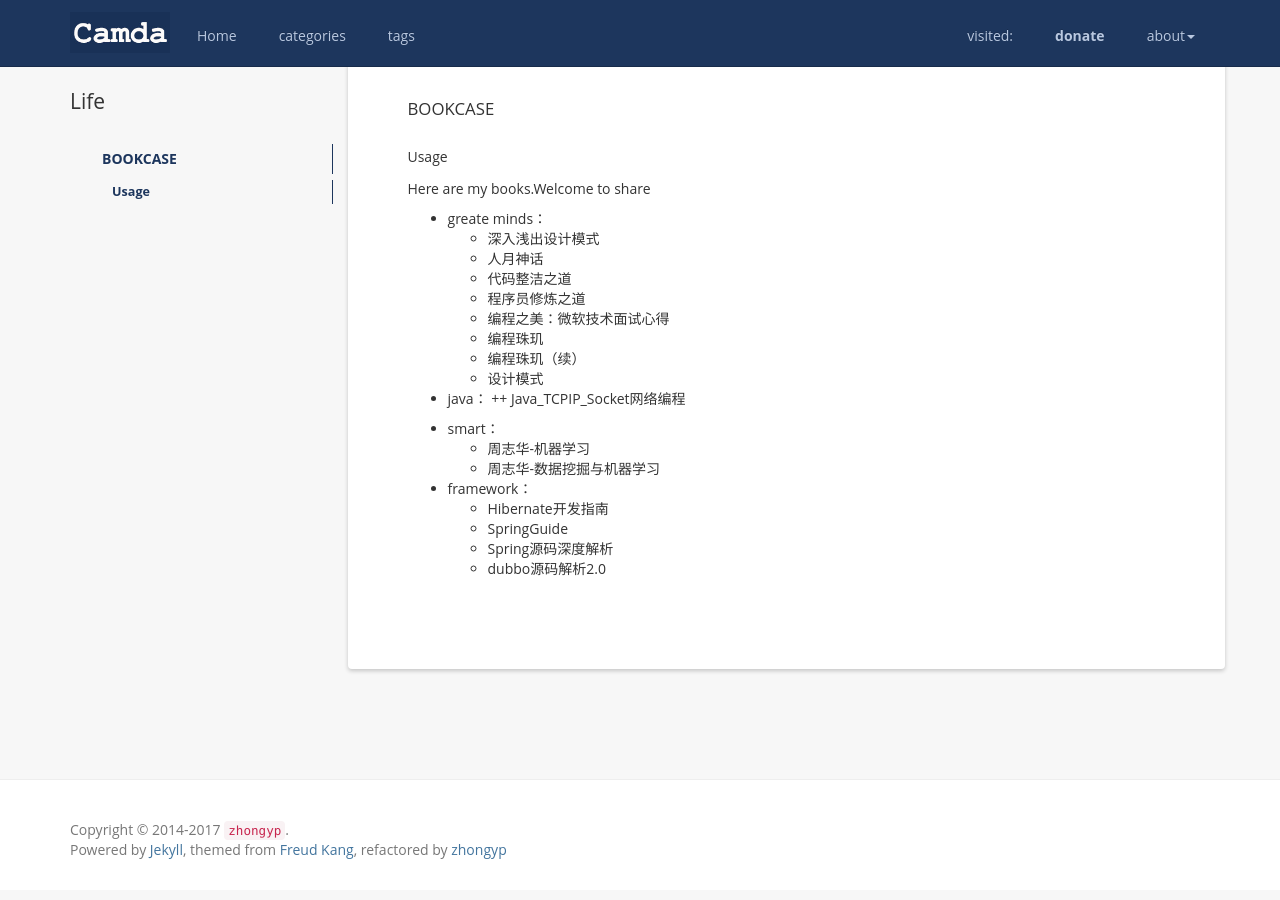
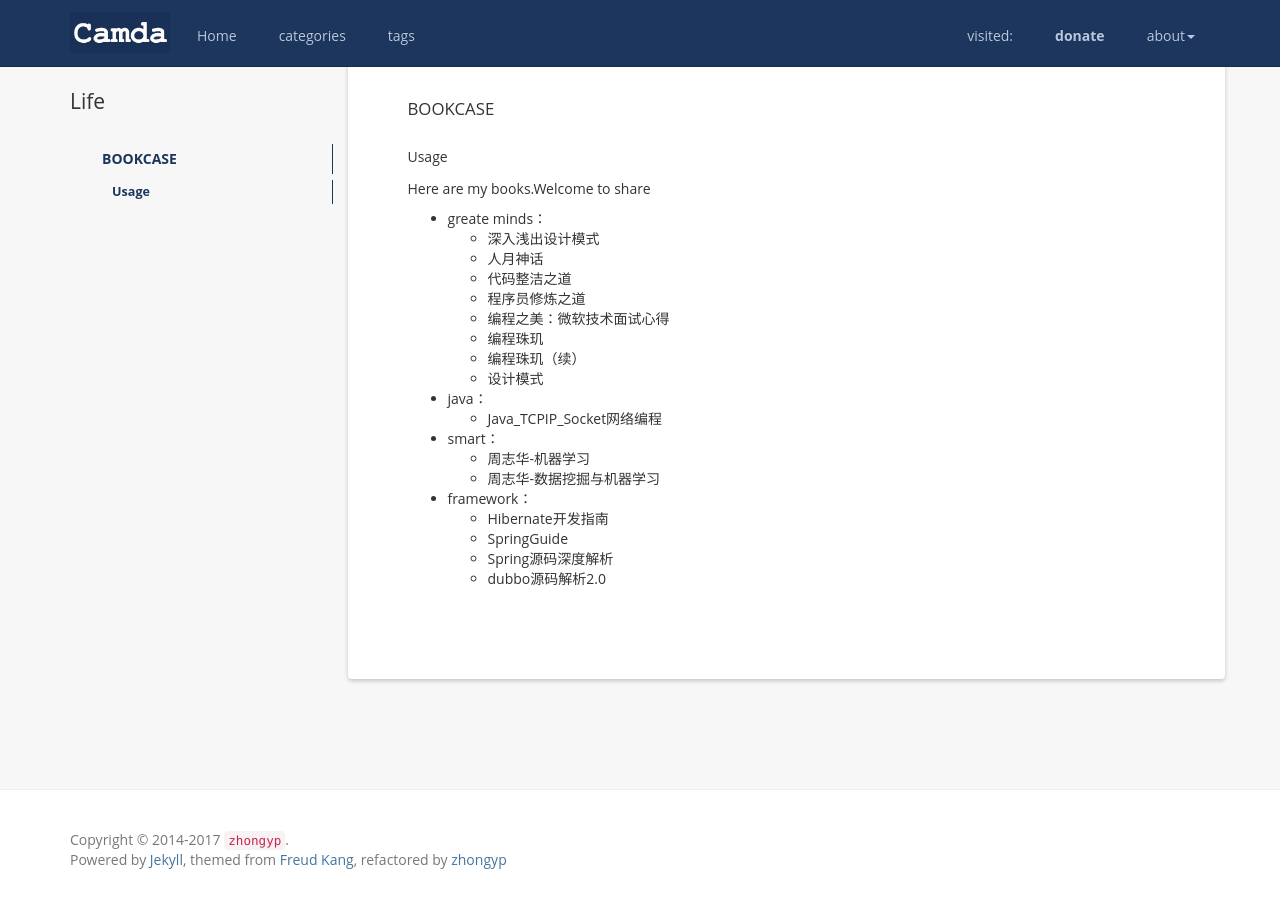
Before and after one commit to zhongyp/jekyll-theme-classic, a Jekyll site: the page built from books.md, in a window 1280 px wide and 900 px high, scrolled down 639 px. Built offline with Jekyll 4.4.1, drawn with Linux system fonts in a browser that asks for light colours; nearby versions of some CDN libraries; comment, search, counter and statistics services are not loaded.

```diff
--- a/books.md
+++ b/books.md
@@ -25,7 +25,7 @@
 	+ 设计模式
 
 + java：
-++ Java_TCPIP_Socket网络编程
+	+ Java_TCPIP_Socket网络编程
 
 + smart：
 	+ 周志华-机器学习
```
